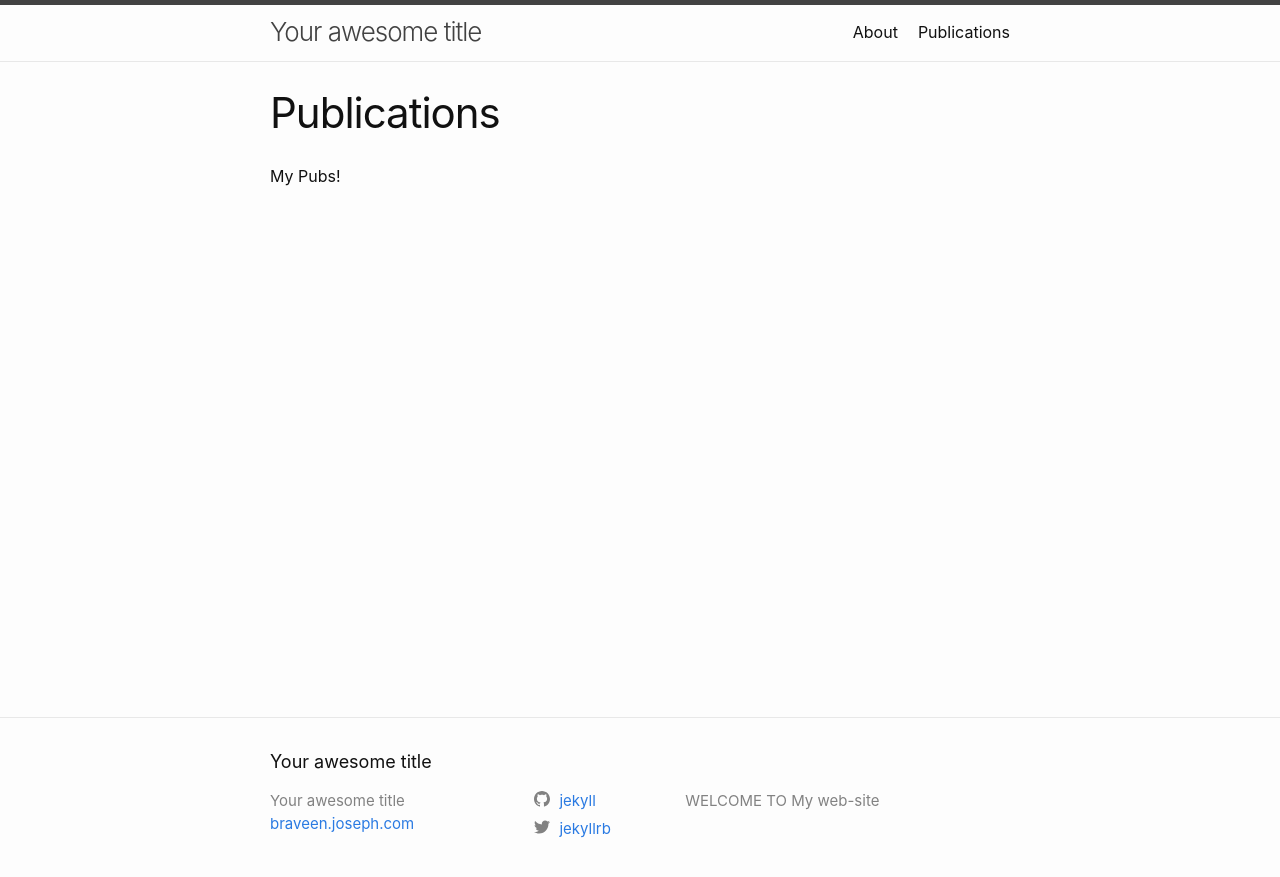
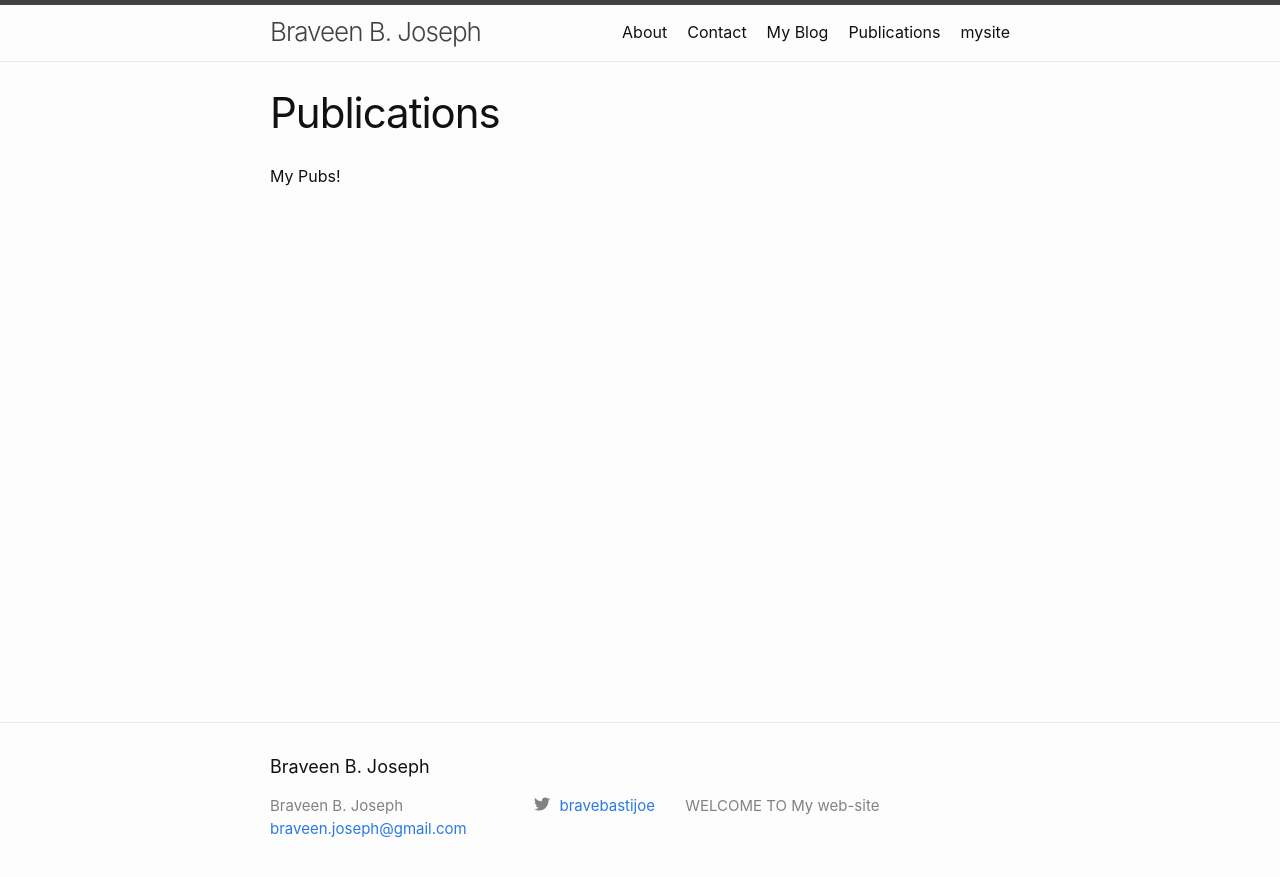
Before and after one commit to braveenj/mysite, a Jekyll site: the page built from publications.markdown, in a window 1280 px wide. Shown: the top 877 px of the page. Built offline with Jekyll 4.4.1, drawn with Linux system fonts in a browser that asks for light colours.

Commit message:
pages and layouts updated

```diff
--- a/Gemfile
+++ b/Gemfile
@@ -3,7 +3,8 @@ source "https://rubygems.org"
 # When you want to use a different version, change it below, save the
 # file and run `bundle install`. Run Jekyll with `bundle exec`, like so:
 #
-#     bundle exec jekyll serve --livereload ## use to see changes LIVE
+#      --livereload
+ ## use to see changes LIVE
 #
 # This will help ensure the proper Jekyll version is running.
 # Happy Jekylling!
--- a/_config.yml
+++ b/_config.yml
@@ -18,14 +18,14 @@
 # You can create any custom variable you would like, and they will be accessible
 # in the templates via {{ site.myvariable }}.
 
-title: Your awesome title
-email: braveen.joseph.com
+title: Braveen B. Joseph
+email: braveen.joseph@gmail.com
 description: >- # this means to ignore newlines until "baseurl:"
   WELCOME TO  My web-site
 baseurl: "/mysite" # the subpath of your site, e.g. /blog
 url: "http://braveenj.github.io/mysite" # the base hostname & protocol for your site, e.g. http://example.com
-twitter_username: jekyllrb
-github_username:  jekyll
+twitter_username: bravebastijoe
+#github_username:  jekyll
 
 # Build settings
 ##  REMOVED minima theme as it is now regular theme
--- a/index.markdown
+++ b/blog/home-blog.markdown
@@ -2,5 +2,7 @@
 # Feel free to add content and custom Front Matter to this file.
 # To modify the layout, see https://jekyllrb.com/docs/themes/#overriding-theme-defaults
 
-layout: home
+layout: home-blog
+title: "My Blog"
+catergory: "Blog"
 ---
--- /dev/null
+++ b/contact.markdown
@@ -0,0 +1,5 @@
+---
+layout: page
+title: Contact
+permalink: /contact/
+---
```
Also changed, not shown: _layouts/home-blog.html (added, +34 -0 lines), _posts/2020-10-14-2nd.markdown (added, +29 -0 lines), _posts/2020-10-14-my-first-post.md (deleted, +0 -8 lines), blog/_posts/2020-10-14-first_blog-post.md (added, +10 -0 lines).
